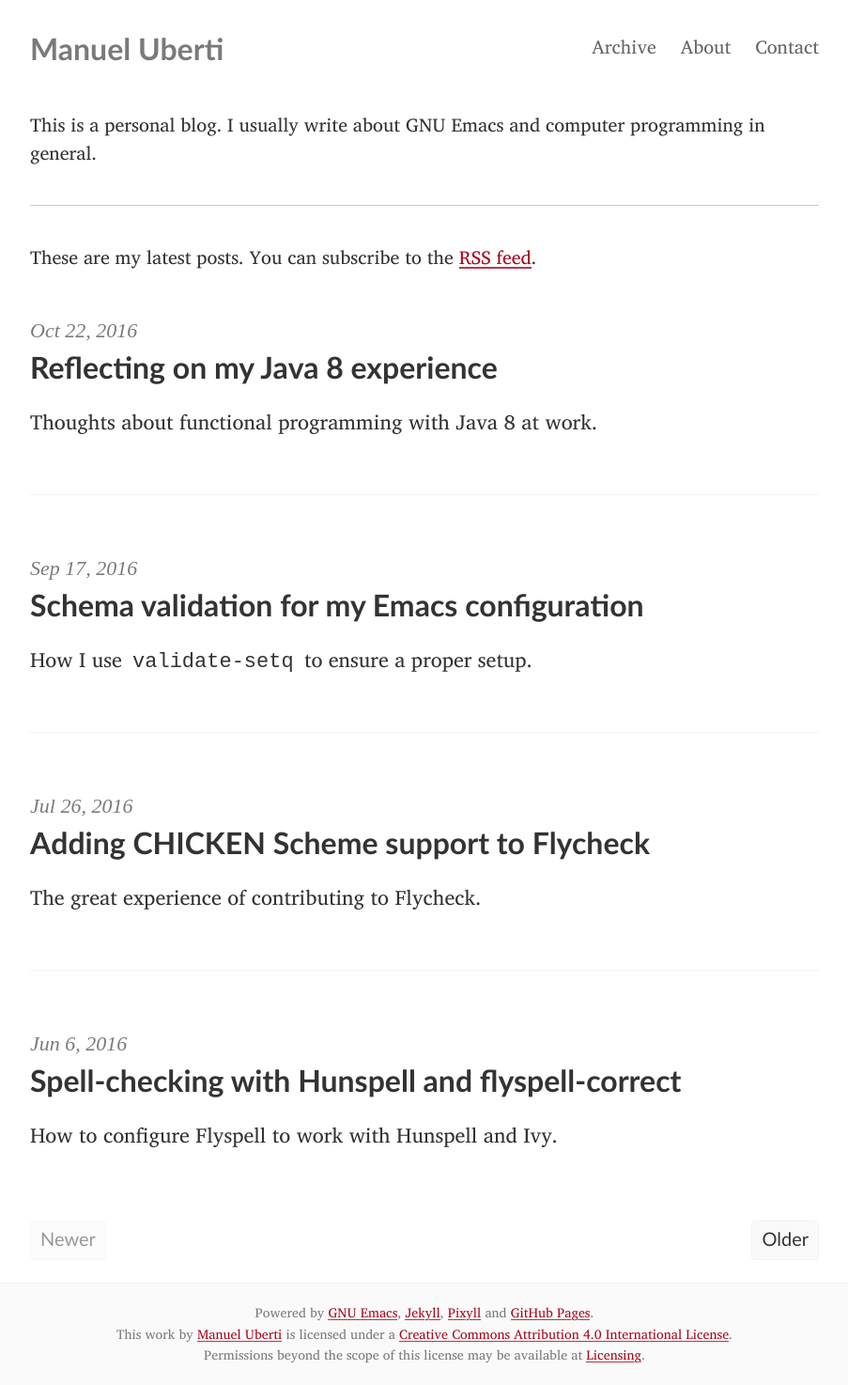
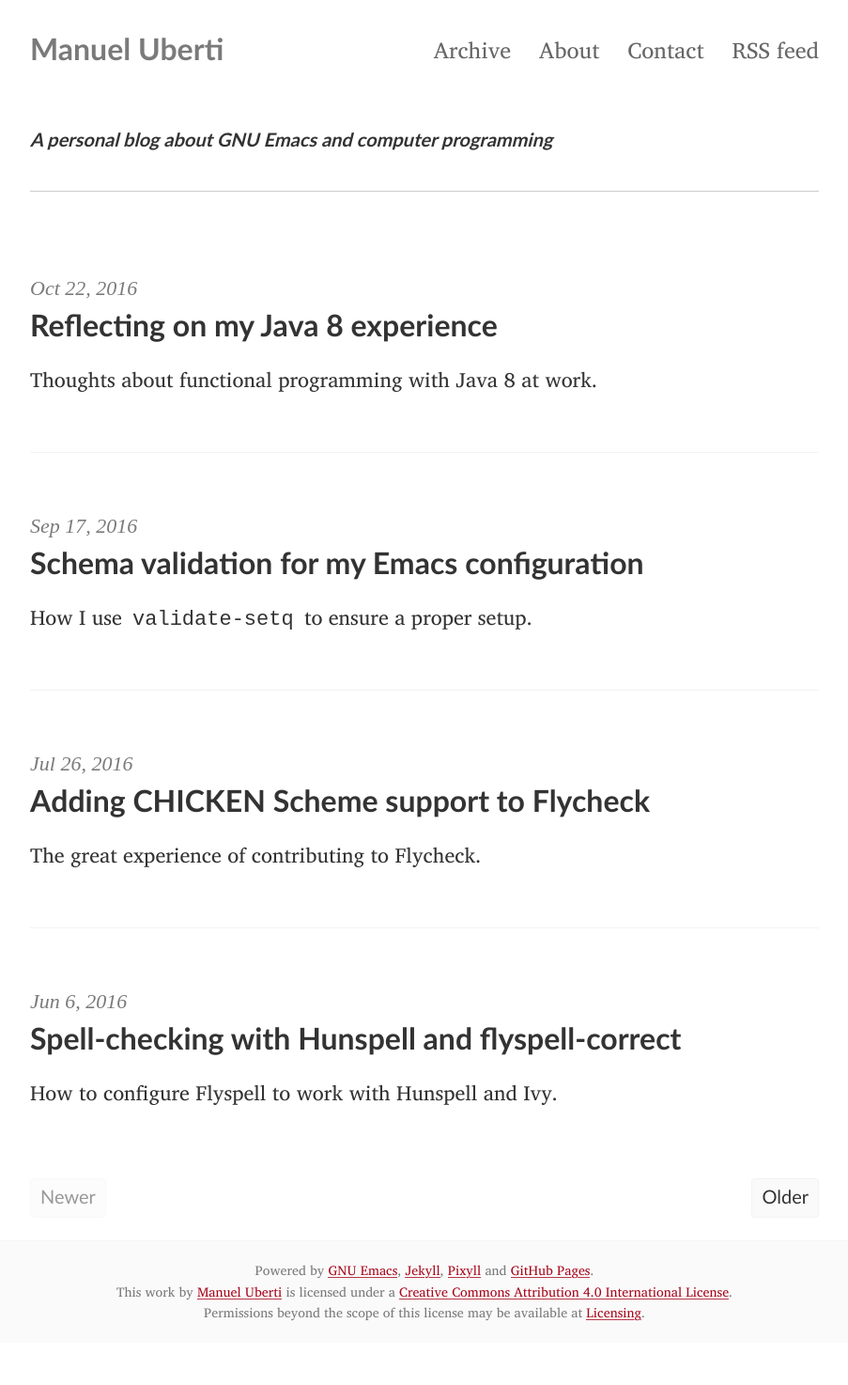
Before and after one commit to manuel-uberti/manuel-uberti.github.io, a Jekyll site: the page built from index.html, in a window 1280 px wide. Shown: the whole page at 94% size, without its empty margins (188-1091 px from the left). Built offline with Jekyll 4.4.1, drawn with Linux system fonts in a browser that asks for light colours; some web fonts are replaced; the list of posts is cut into pages by our own code; after the commit the page ends 1429 px from its top, so only the background shows below that.

Commit message:
Add blog description and move RSS feed link on top

```diff
--- a/_includes/navigation.html
+++ b/_includes/navigation.html
@@ -13,3 +13,4 @@
 <a href="{{ page.url }}">{{ page.title }}</a>
 {% endif %}
 {% endfor %}
+<a href="https://manuel-uberti.github.io/feed">RSS feed</a>
--- a/_sass/_variables.scss
+++ b/_sass/_variables.scss
@@ -56,9 +56,9 @@ $monospace-font-family: 'Source Code Pro', monospace !default;
 $h1: 1.8rem !default;
 $h2: 1.6rem !default;
 $h3: 1.4rem !default;
-$h4: 1.0rem !default;
-$h5: .8rem !default;
-$h6: .7rem !default;
+$h4: 1.2rem !default;
+$h5: 1.0rem !default;
+$h6: .8rem !default;
 $h00: 4rem !default;
 $h0: 3rem !default;
 $h00-responsive: 8vw !default;
--- a/index.html
+++ b/index.html
@@ -4,9 +4,8 @@ layout: default
 {% assign posts_count = (paginator.posts | size) %}
 
 <div class="home">
-    This is a personal blog. I usually write about GNU Emacs and computer programming in general.
+    <h5><em>A personal blog about GNU Emacs and computer programming</em></h5>
     <hr/>
-    These are my latest posts. You can subscribe to the <a href="https://manuel-uberti.github.io/feed">RSS feed</a>.
     {% if posts_count > 0 %}
     <div class="posts">
         {% for post in paginator.posts %}
```
